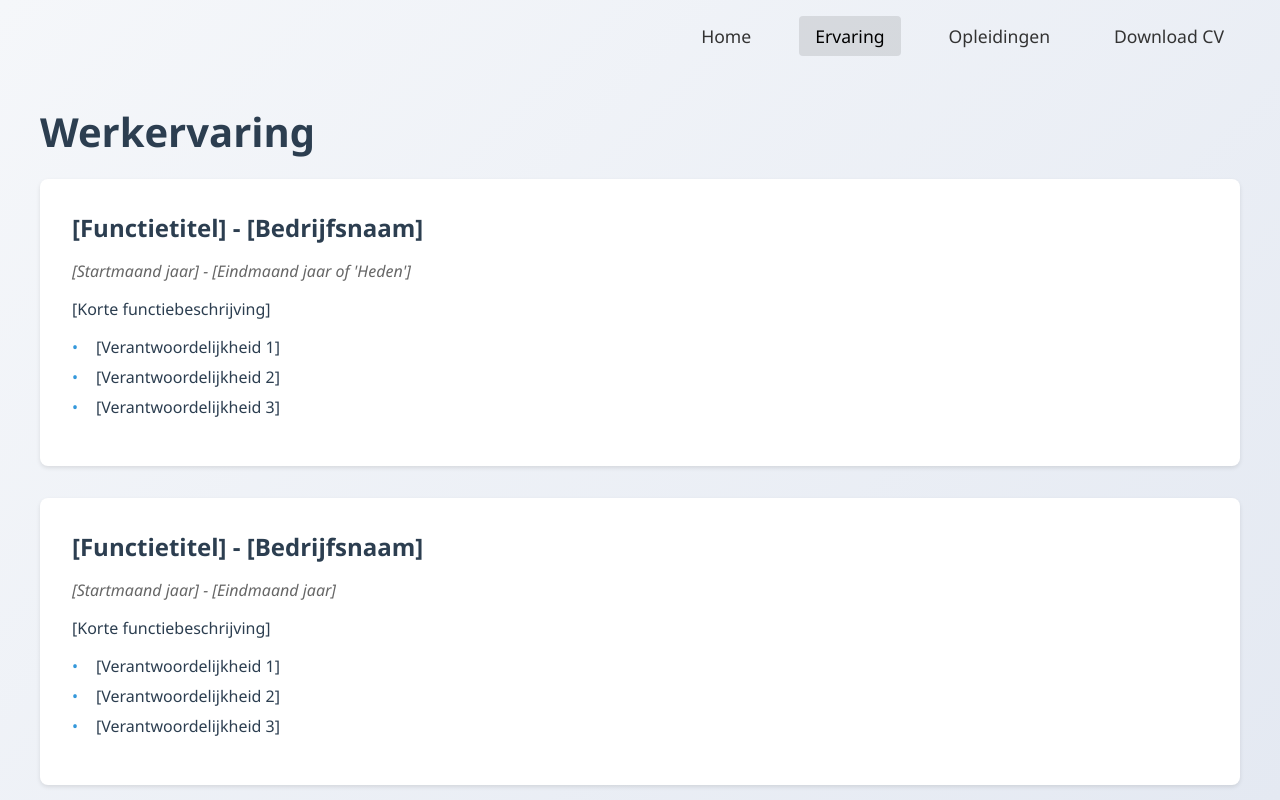
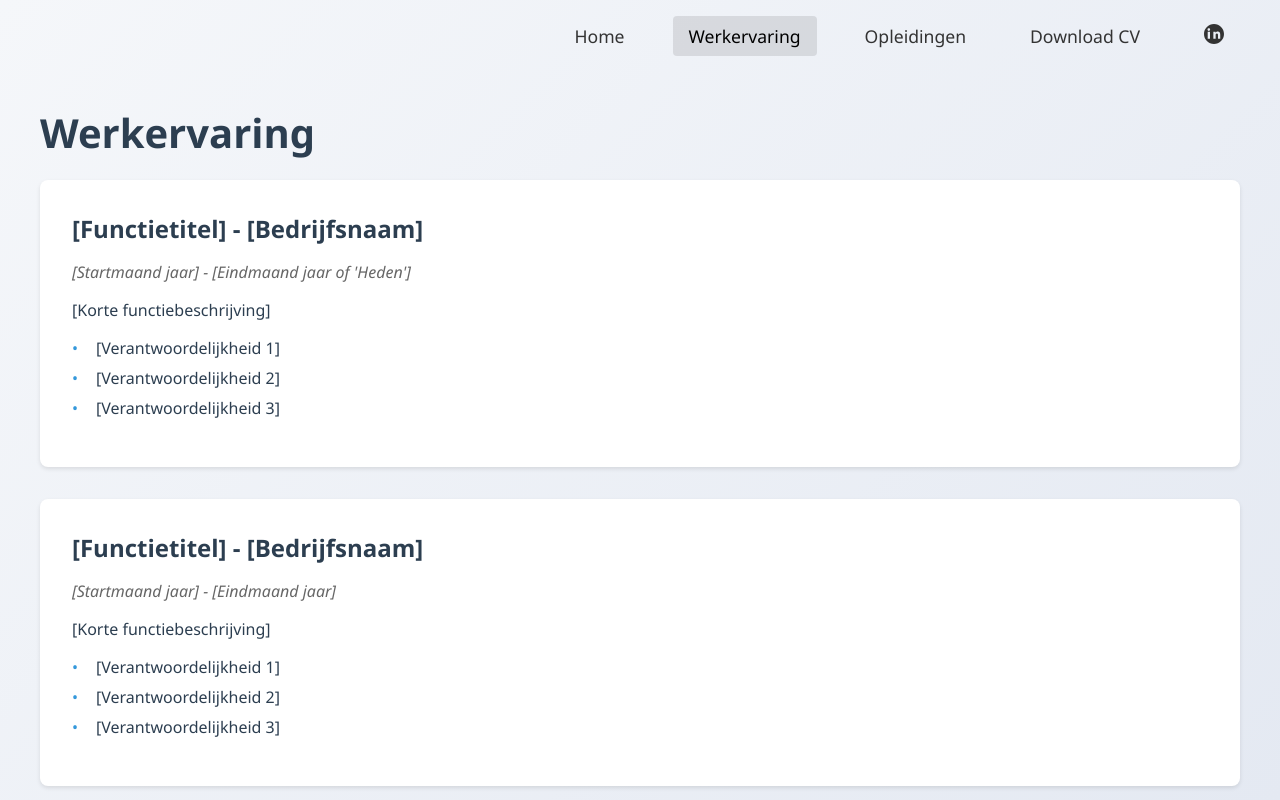
Before and after one commit to Rickvdg/RichardCvSite, a website: page ervaring.html in a window 1280 px wide. Drawn offline with Linux system fonts and the light colour scheme.

Commit message:
Add LinkedIn profile link to navigation in multiple pages

```diff
--- a/ervaring.html
+++ b/ervaring.html
@@ -12,9 +12,15 @@
         <div class="nav-container">
             <ul>
                 <li><a href="index.html">Home</a></li>
-                <li><a href="ervaring.html" class="active">Ervaring</a></li>
+                <li><a href="ervaring.html" class="active">Werkervaring</a></li>
                 <li><a href="opleidingen.html">Opleidingen</a></li>
                 <li><a href="documents/cv.pdf" download>Download CV</a></li>
+                <li>
+                    <a href="https://www.linkedin.com/in/your-profile" target="_blank" rel="noopener noreferrer" class="social-link" aria-label="LinkedIn profile">
+                        <!-- LinkedIn inline SVG icon -->
+                        <svg xmlns="http://www.w3.org/2000/svg" width="20" height="20" viewBox="0 0 34 34" fill="currentColor" aria-hidden="true"><path d="M34,17C34,7.6,26.4,0,17,0S0,7.6,0,17s7.6,17,17,17S34,26.4,34,17z M10.2,25H6.3V13.3h3.9V25z M8.2,11.7 C6.9,11.7,6,10.8,6,9.5S6.9,7.3,8.2,7.3s2.2,0.9,2.2,2.2S9.5,11.7,8.2,11.7z M27.7,25h-3.9v-5.7c0-1.4,0-3.1-1.9-3.1 c-1.9,0-2.1,1.4-2.1,2.9V25h-3.9V13.3h3.7v1.6h0.1c0.5-1,1.7-2.1,3.5-2.1c3.7,0,4.4,2.4,4.4,5.4V25z"/></svg>
+                    </a>
+                </li>
             </ul>
         </div>
     </nav>
```
Also changed, not shown: contact.html (+7 -0 lines), index.html (+6 -0 lines), opleidingen.html (+6 -0 lines).
